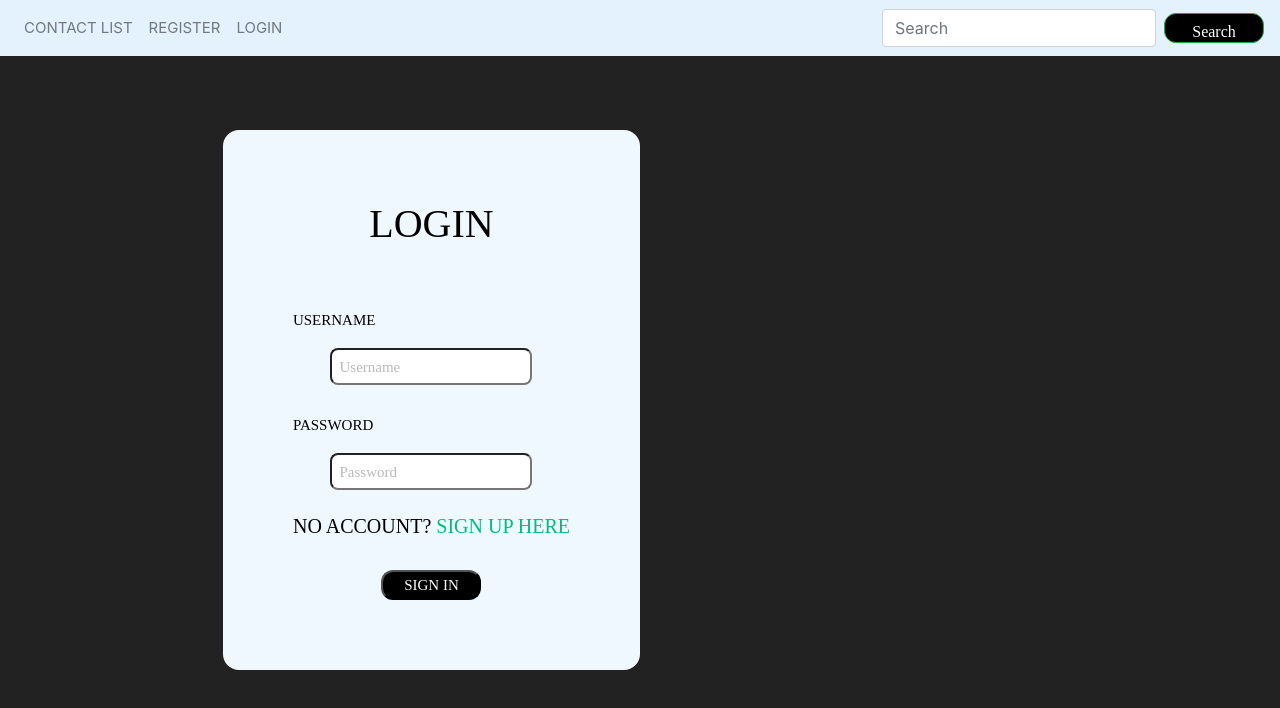
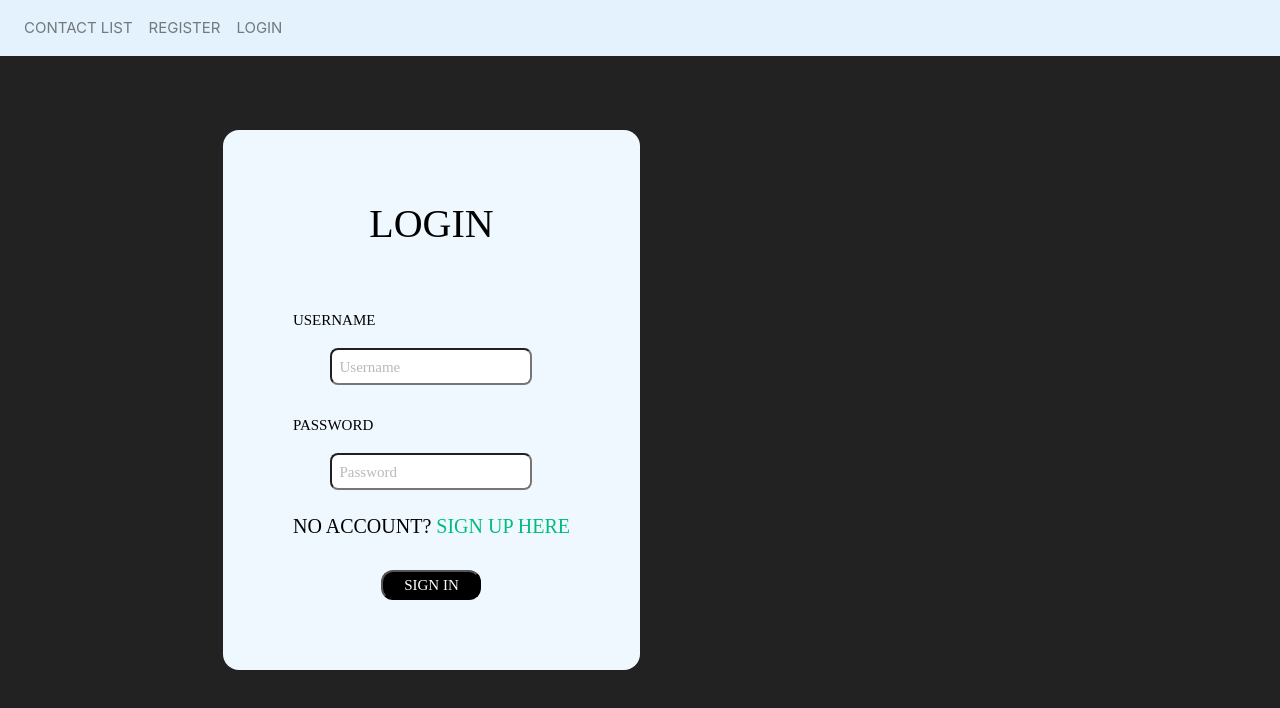
Before and after one commit to LegendPoint/AAA, a Vue app in the folder contactlist-master/vue-contactList/: page /login in a window 1280 px wide. Shown: the top 708 px of the page. Built offline with nearby package versions, Linux system fonts and the light colour scheme; a web font is replaced by a local one.

Commit message:
Update Navbar.vue

```diff
--- a/contactlist-master/vue-contactList/src/components/Navbar.vue
+++ b/contactlist-master/vue-contactList/src/components/Navbar.vue
@@ -19,10 +19,7 @@
         </li>
 
       </ul>
-          <form class="form-inline my-2 my-lg-0 ml-auto">
-            <input class="form-control mr-sm-2" type="search" placeholder="Search" aria-label="Search">
-            <button class="btn btn-outline-success my-2 my-sm-0" type="submit">Search</button>
-          </form>
+
         </div>
       </nav>
     </template>
```
